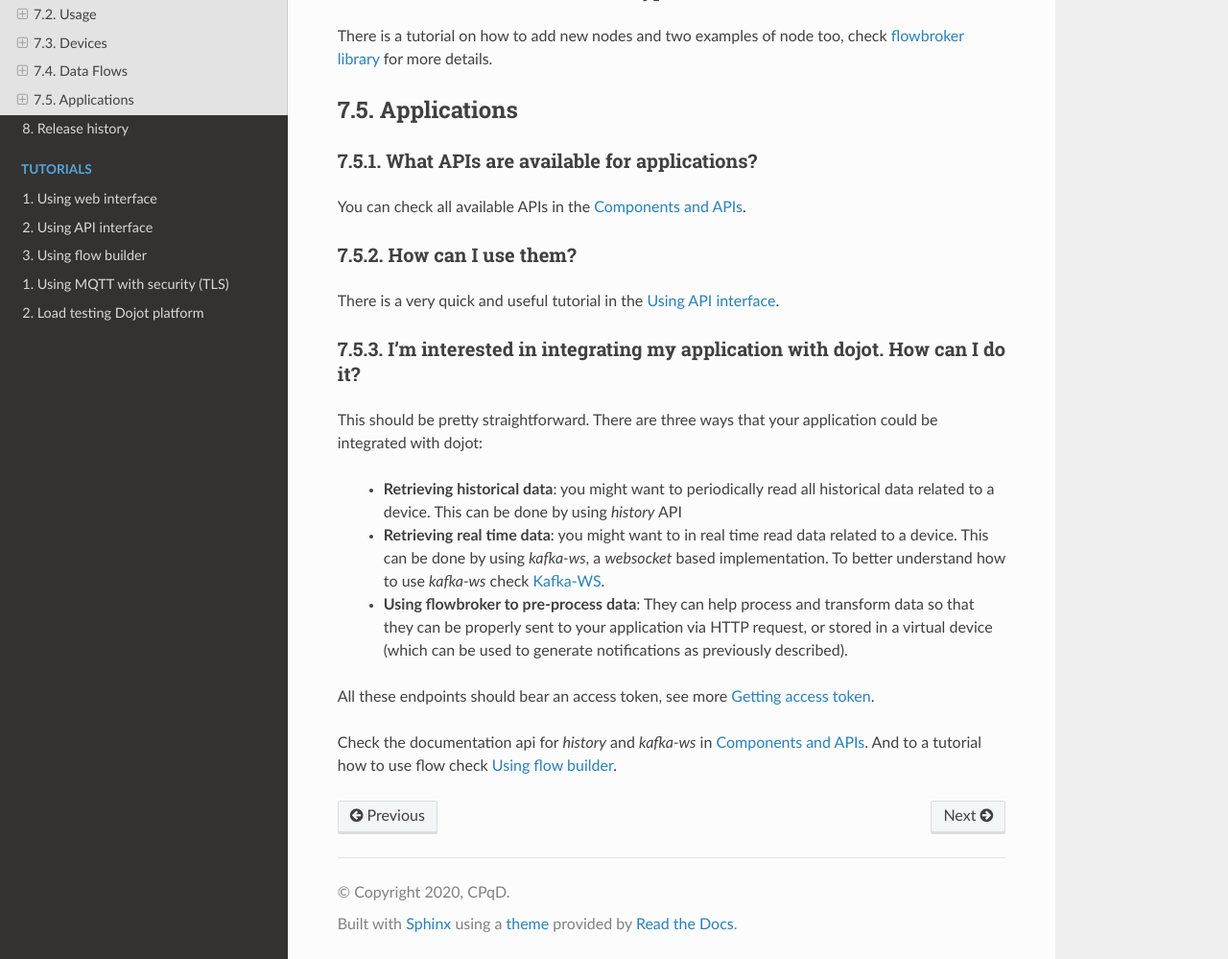
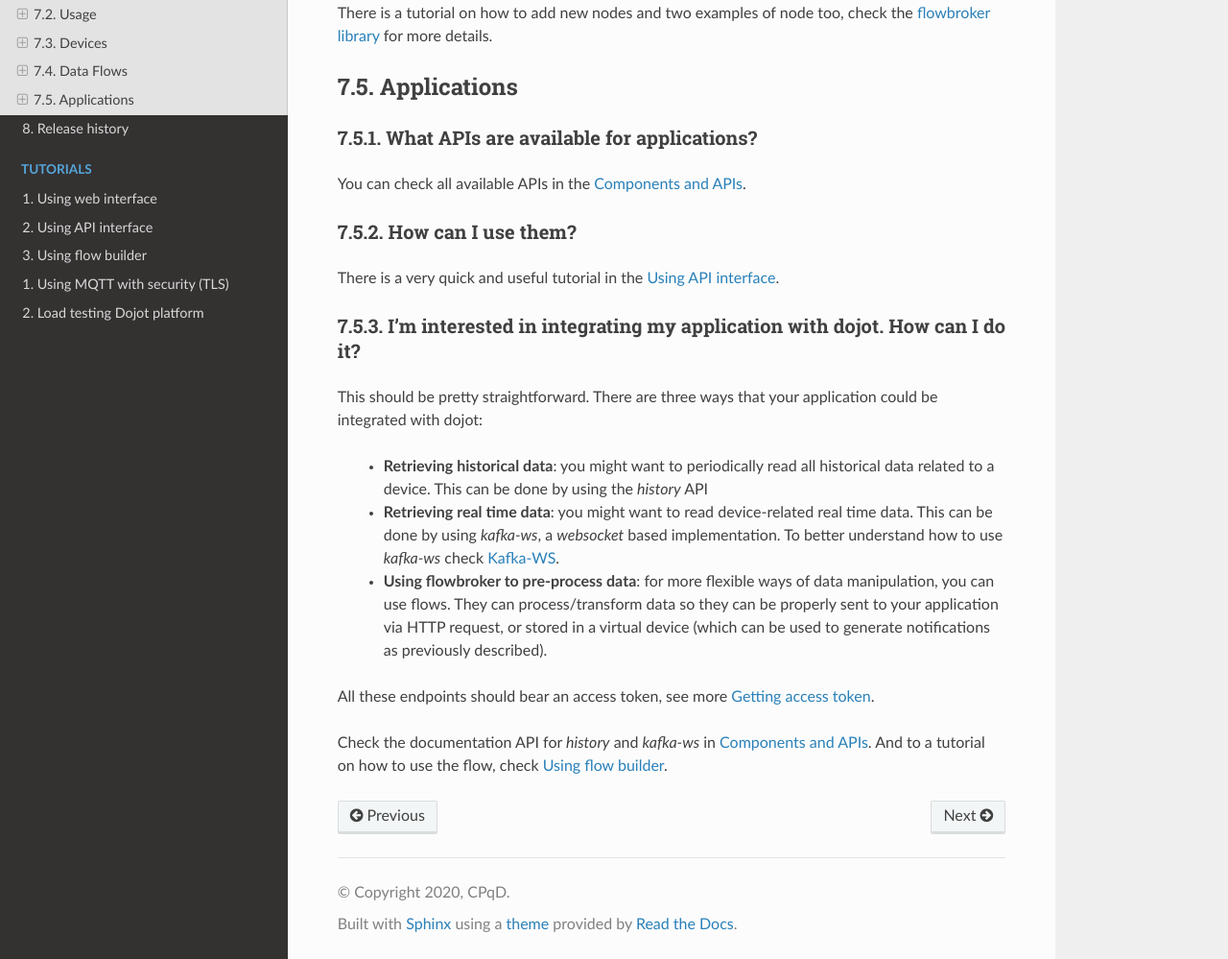
Before and after one commit to dojot/docs, a Sphinx documentation site: the page built from source/faq/faq.rst, in a window 1280 px wide and 1400 px high, scrolled down 9824 px, cut to the strip 401-1400 px from the top of the window. Shown: the whole strip at 96% size. Built offline with Sphinx 7.4.7 and the Read the Docs theme 2.0.0, drawn with Linux system fonts in a browser that asks for light colours; some of the changed text lies outside the part shown.

Commit message:
changes from review

```diff
--- a/source/concepts.rst
+++ b/source/concepts.rst
@@ -117,6 +117,10 @@
 The component responsible for managing devices (both real and virtual) and
 templates is `DeviceManager`_ .
 
+The `DeviceManager` documentation on GitHub ReadMe explains in more
+depth all the available operations. You can found the link
+in :doc:`./components-and-apis`.
+
 Flows
 *****
 
--- a/source/faq/faq.rst
+++ b/source/faq/faq.rst
@@ -44,7 +44,7 @@
 There are 3 main ones:
 
 - `<https://github.com/dojot/dojot>`_: this is where we keep track of all the
-  things related to this project as issues and and there are also some component codes here.
+  things related to this project as issues and there are also some component codes here.
 
 - `<https://github.com/dojot/docker-compose>`_: repository for Docker compose
   files and configurations. This is what we would recommend to use to start
@@ -309,10 +309,10 @@
       }
     ]
 
-Check a tutorial using history in :ref:`Checking historical data`.
+For more details on data retrieval from the history, check the tutorial in :ref:`Checking historical data`.
 
-In addition, the are more operators that could be used to filter entries.
-Look for History API in :doc:`./../components-and-apis`
+In addition, there are more operators that could be used to filter entries.
+Look for the History API in :doc:`./../components-and-apis`
 documentation to check out all possible operators and other filters.
 
 
@@ -347,7 +347,7 @@
   - Create views from a particular device, by renaming, aggregating and
     changing values, etc).
   - Infer information based on switch, edge-detection and geo-fence rules.
-  - Notify through many ways like HTTP.
+  - Notify through many ways, like HTTP.
 
 The data flows component is in constantly development with new features being
 added every new release.
@@ -358,7 +358,7 @@
 So, how can I use it?
 ^^^^^^^^^^^^^^^^^^^^^
 
-There is a tutorial for how to use flow, see more in :doc:`../flow`.
+For more details on how to use flows, check the tutorial in :doc:`../flow`.
 
 Can I apply the same flow to multiple devices?
 ^^^^^^^^^^^^^^^^^^^^^^^^^^^^^^^^^^^^^^^^^^^^^^
@@ -375,8 +375,7 @@
 a virtual device to aggregate all attributes, then use this virtual device as
 the input of the flow.
 
-Another thing you can do is use a node that deal with contexts.
-Or you can even create a node that handles contexts.
+You can also create a node (or use an already existing one) that deals with contexts.
 
 What about a HTTP POST request, how can I send it?
 ^^^^^^^^^^^^^^^^^^^^^^^^^^^^^^^^^^^^^^^^^^^^^^^^^^
@@ -418,7 +417,7 @@
 ^^^^^^^^^^^^^^^^^^^^^^^^^^^^^^^^^^^^^^^^^^
 
 There is a tutorial on how to add new nodes and two examples of node too,
-check `flowbroker library`_ for more details.
+check the `flowbroker library`_ for more details.
 
 
 Applications
@@ -442,12 +441,12 @@
 could be integrated with dojot:
 
   - **Retrieving historical data**: you might want to periodically read all
-    historical data related to a device. This can be done by using *history* API
-  - **Retrieving real time data**: you might want to in real time read data related to a device.
+    historical data related to a device. This can be done by using the *history* API
+  - **Retrieving real time data**: you might want to read device-related real time data.
     This can be done by using *kafka-ws*, a *websocket* based implementation.
     To better understand how to use *kafka-ws* check :ref:`Kafka-WS Internal`.
-  - **Using flowbroker to pre-process data**: They can help process and
-    transform data so that they can
+  - **Using flowbroker to pre-process data**: for more flexible ways of data manipulation, you can use flows.
+    They can process/transform data so they can
     be properly sent to your application via HTTP request, or stored
     in a virtual device (which can be used to generate notifications as
     previously described).
@@ -455,8 +454,8 @@
 
 All these endpoints should bear an access token, see more :ref:`Getting access token`.
 
-Check the documentation api for  *history* and *kafka-ws* in :doc:`./../components-and-apis`.
-And to a tutorial how to use flow check :doc:`../flow`.
+Check the documentation API for  *history* and *kafka-ws* in :doc:`./../components-and-apis`.
+And to a tutorial on how to use the flow, check :doc:`../flow`.
 
 
 .. _flowbroker library : https://github.com/dojot/flowbroker/tree/v0.5.0/lib
```
Also changed, not shown: 2 other files.
